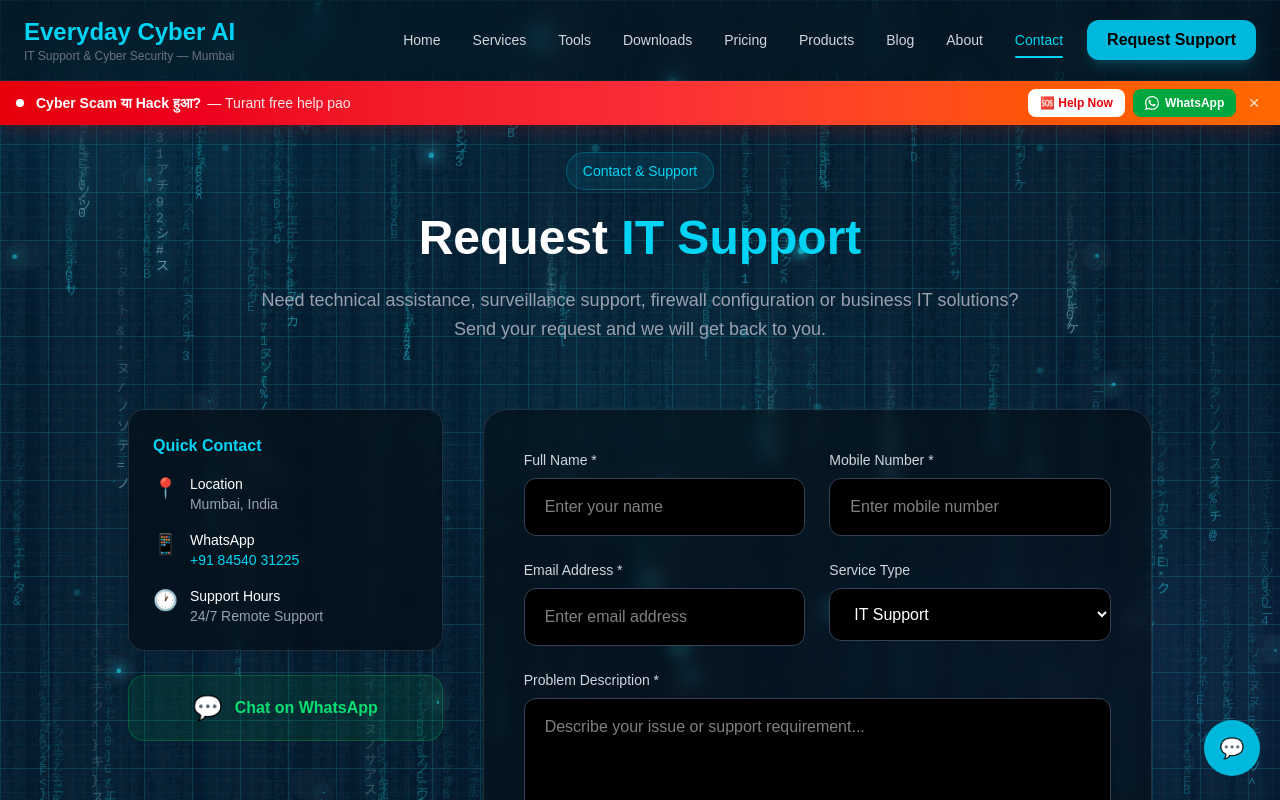
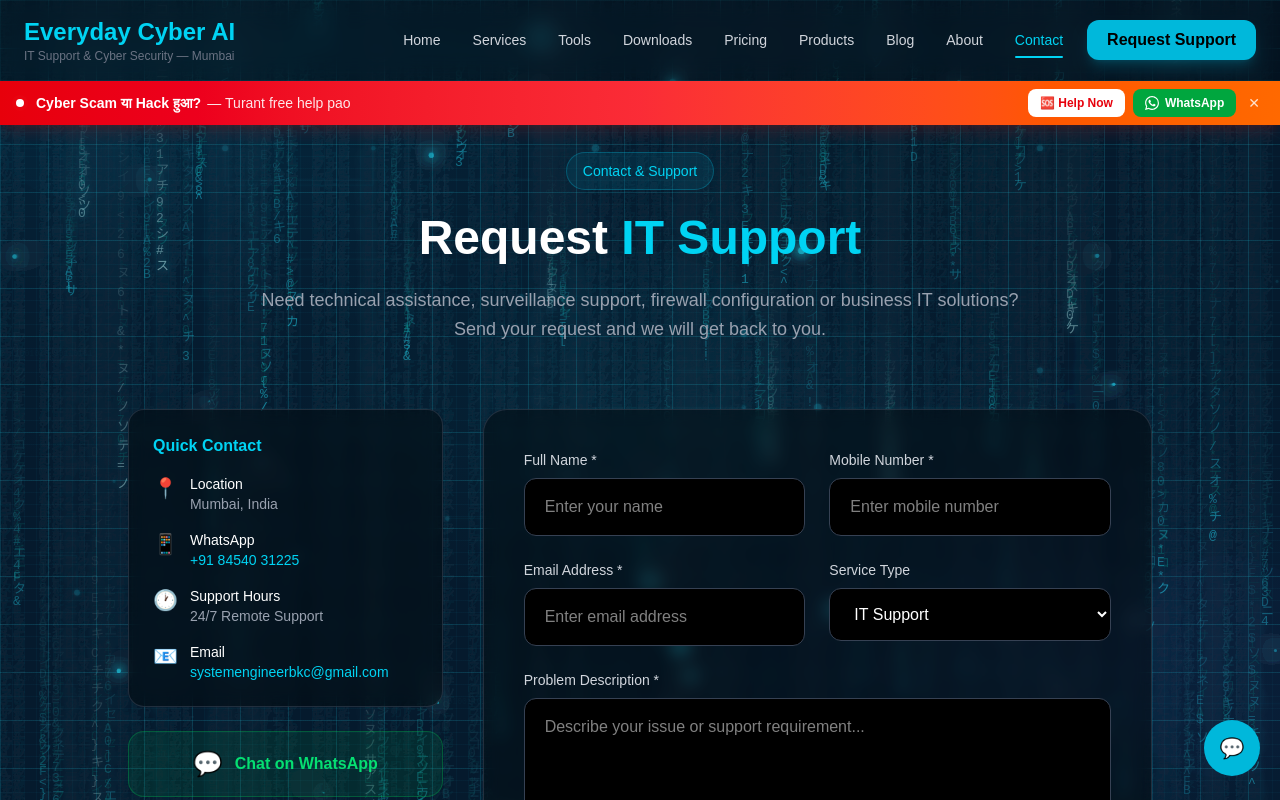
Before and after one commit to everydaycyberai/everydaycyberai, a Next.js app: page /contact in a window 1280 px wide. Shown: the top 800 px of the page. Built offline with nearby package versions, Linux system fonts and the light colour scheme.

Commit message:
fix: added correct email systemengineerbkc@gmail.com to contact page sidebar

```diff
--- a/app/contact/page.tsx
+++ b/app/contact/page.tsx
@@ -106,6 +106,16 @@ export default function ContactPage() {
                   <div>
                     <p className="text-white font-medium">Support Hours</p>
                     <p>24/7 Remote Support</p>
+                  </div>
+                </div>
+                <div className="flex items-start gap-3">
+                  <span className="text-xl">📧</span>
+                  <div>
+                    <p className="text-white font-medium">Email</p>
+                    <a href="mailto:systemengineerbkc@gmail.com"
+                      className="text-cyan-400 hover:text-cyan-300 transition">
+                      systemengineerbkc@gmail.com
+                    </a>
                   </div>
                 </div>
               </div>
```
